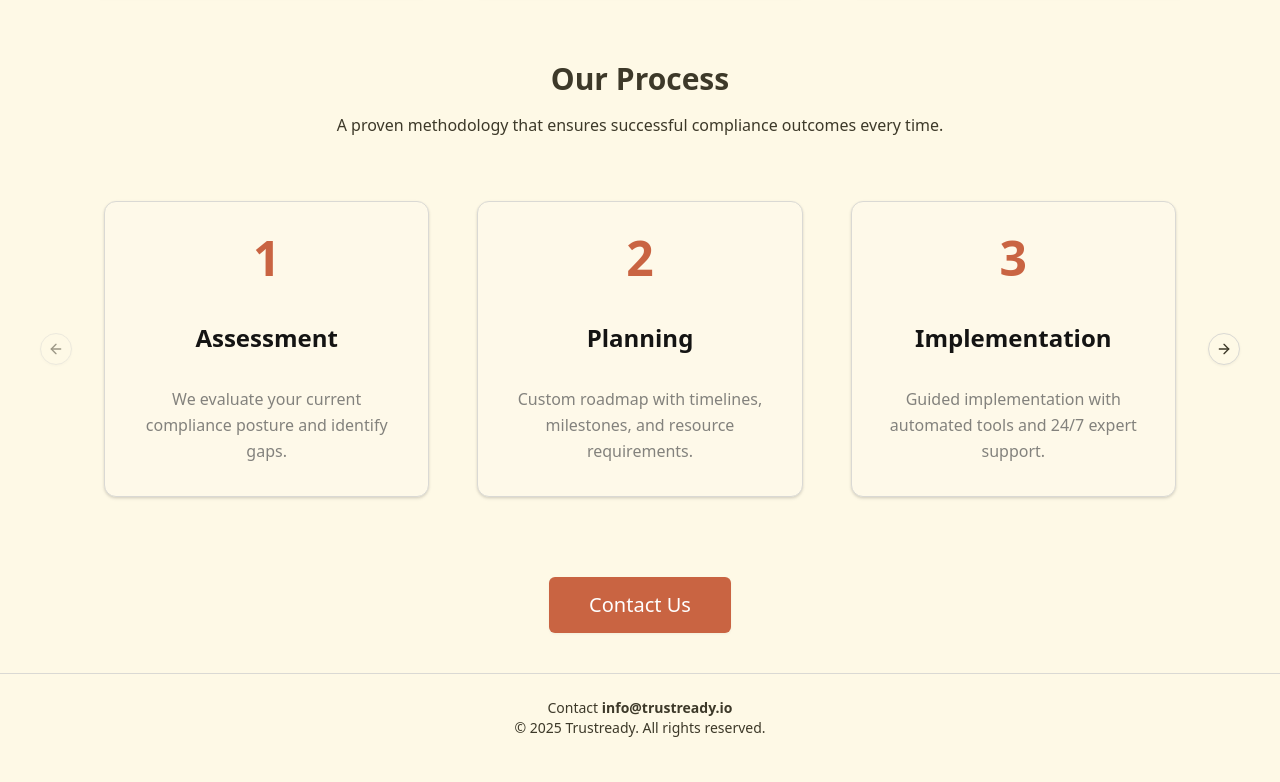
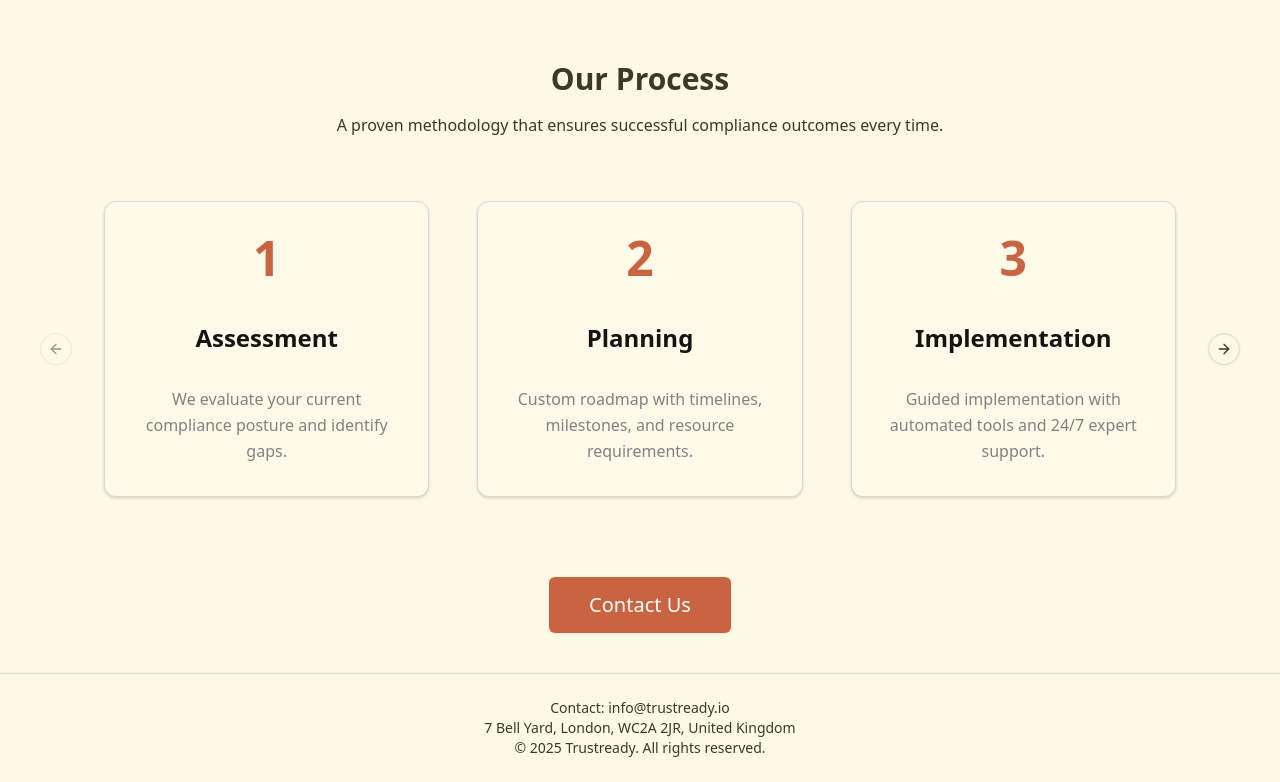
Before and after one commit to trustready-platform/trustready.io, a Next.js app: page / in a window 1280 px wide. Shown: the part 1563-2345 px from the top of the page. Built offline with nearby package versions, Linux system fonts and the light colour scheme.

Commit message:
added address

```diff
--- a/app/layout.tsx
+++ b/app/layout.tsx
@@ -26,7 +26,7 @@ export default function RootLayout({
 }: Readonly<{
 	children: React.ReactNode;
 }>) {
-	const GA_ID = 'G-6QBXJS72HN';
+	const GA_ID = process.env.GC_G4A;
 	return (
 		<html lang="en">
 		<head>
--- a/components/footer.tsx
+++ b/components/footer.tsx
@@ -2,8 +2,9 @@ export function Footer() {
   return (
     <>
       <footer className="w-full py-6 border-t mt-10 text-center text-sm">
-        Contact <b>info@trustready.io</b>
-        <br /> © {new Date().getFullYear()} Trustready. All rights reserved.
+        Contact: info@trustready.io
+		<br />7 Bell Yard, London, WC2A 2JR, United Kingdom
+        <br /> © 2025 Trustready. All rights reserved.
       </footer>
     </>
   );
```
